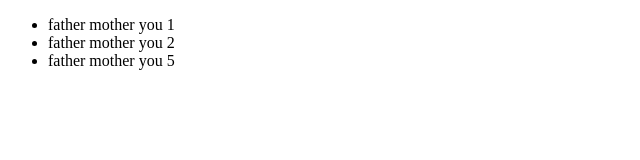
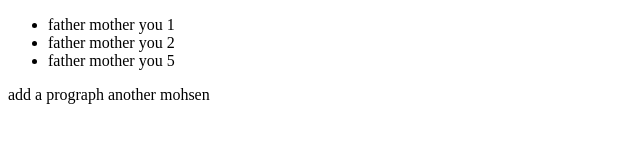
Before and after one commit to f-kalhor/gitstartt, a plain HTML site: page html.html in a window 1280 px wide. Shown: the whole page, without its empty margins (0-640 px from the left). Drawn offline with Linux system fonts and the light colour scheme.

Commit message:
Update html.html

```diff
--- a/html.html
+++ b/html.html
@@ -14,5 +14,7 @@
             <li class="top" id="type5">father mother you 5</li>
         </ul>
     </p>
+    <p>add a prograph another mohsen</p>
+
 </body>
 </html>
```
